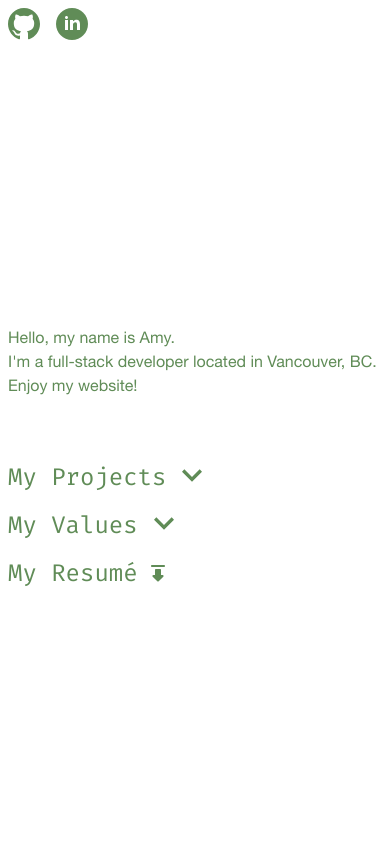
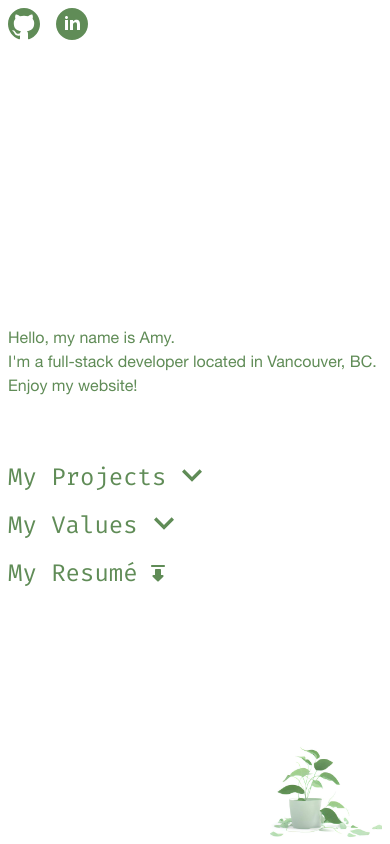
Before and after one commit to anagelberg/personal-website, a React (Create React App) app: page / in a window 390 px wide. Built offline with nearby package versions, Linux system fonts and the light colour scheme.

Commit message:
add decorative image to mobile site

```diff
--- a/src/App.jsx
+++ b/src/App.jsx
@@ -2,7 +2,6 @@ import './App.scss';
 import TopNav from './components/TopNav/TopNav';
 import Hero from './components/Hero/Hero';
 import Sections from './components/Sections/Sections';
-import DecorativeImage from './components/DecorativeImage/DecorativeImage';
 
 
 function App() {
@@ -15,7 +14,6 @@ function App() {
         <Sections />
       </section>
 
-      <DecorativeImage />
 
     </main>
   );
--- a/src/components/DecorativeImage/DecorativeImage.jsx
+++ b/src/components/DecorativeImage/DecorativeImage.jsx
@@ -1,9 +1,9 @@
 
 import './DecorativeImage.scss';
 
-function DecorativeImage() {
+function DecorativeImage({ show }) {
     return (
-        <div className='img-container'>
+        <div className={`img-container ${show && 'img-container--show'}`}>
         </div>
     )
 }
--- a/src/components/DecorativeImage/DecorativeImage.scss
+++ b/src/components/DecorativeImage/DecorativeImage.scss
@@ -6,11 +6,19 @@
   background-image: url("../../assets/imgs/houseplant.jpg");
   background-size: cover;
   position: fixed;
+  height: 7rem;
+  width: 7rem;
+  right: $spacing-s;
+  bottom: 0;
+
+  &--show {
+    display: inline;
+  }
 
   @include tablet {
     display: inline;
-    height: 7rem;
-    width: 7rem;
+    // height: 7rem;
+    // width: 7rem;
     left: $spacing-xl;
     bottom: 0;
   }
--- a/src/components/Sections/Sections.jsx
+++ b/src/components/Sections/Sections.jsx
@@ -2,12 +2,14 @@ import './Sections.scss';
 import Projects from '../Projects/Projects';
 import Values from '../Values/Values';
 import ResumeDownload from '../ResumeDownload/ResumeDownload';
+import DecorativeImage from '../DecorativeImage/DecorativeImage';
 
 import { useState, useEffect } from 'react';
 
 function Sections() {
     const [isProjectsOpen, setIsProjectsOpen] = useState(false);
     const [isValuesOpen, setIsValuesOpen] = useState(false);
+    const [showImageMobile, setShowImageMobile] = useState(true);
 
     useEffect(() => {
         isValuesOpen && setIsProjectsOpen(false)
@@ -17,12 +19,16 @@ function Sections() {
         isProjectsOpen && setIsValuesOpen(false);
     }, [isProjectsOpen]);
 
+    useEffect(() => {
+        (isProjectsOpen || isValuesOpen) && setShowImageMobile(false);
+    }, [isProjectsOpen, isValuesOpen])
 
     return (
         <>
             <Projects isOpen={isProjectsOpen} setIsOpen={setIsProjectsOpen} />
             <Values isOpen={isValuesOpen} setIsOpen={setIsValuesOpen} />
             <ResumeDownload />
+            <DecorativeImage show={showImageMobile} />
         </>
     )
 
```
